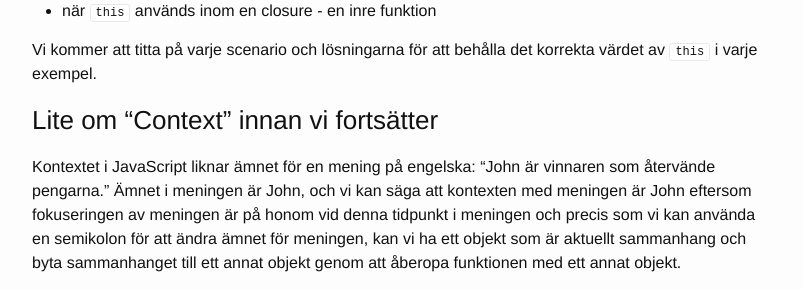
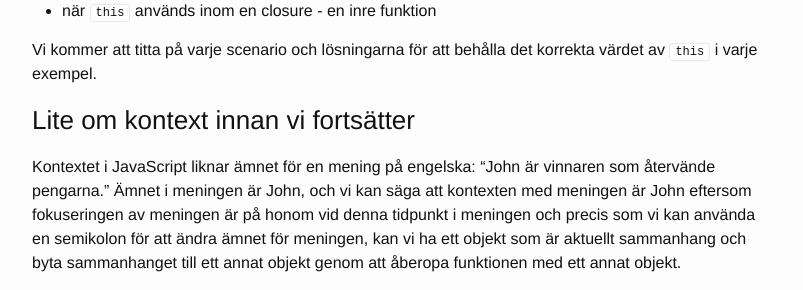
Before and after one commit to develdoe/develdoe.github.io, a Jekyll site: the page built from _posts/2017-11-02-javascript-this.md, in a window 1280 px wide and 900 px high, scrolled down 3034 px. Shown: the part 155-445 px from the top of the window, without its empty margins (238-1041 px from the left). Built offline with Jekyll 4.4.1, drawn with Linux system fonts in a browser that asks for light colours.

Commit message:
Update 2017-11-02-javascript-this.md

```diff
--- a/_posts/2017-11-02-javascript-this.md
+++ b/_posts/2017-11-02-javascript-this.md
@@ -125,7 +125,7 @@ person.showfullname() // => Ilona Ray
 
 Vi kommer att titta på varje scenario och lösningarna för att behålla det korrekta värdet av `this` i varje exempel.
 
-### Lite om "Context" innan vi fortsätter
+### Lite om kontext innan vi fortsätter
 
 Kontextet i JavaScript liknar ämnet för en mening på engelska: "John är vinnaren som återvände pengarna." Ämnet i meningen är John, och vi kan säga att kontexten med meningen är John eftersom fokuseringen av meningen är på honom vid denna tidpunkt i meningen och precis som vi kan använda en semikolon för att ändra ämnet för meningen, kan vi ha ett objekt som är aktuellt sammanhang och byta sammanhanget till ett annat objekt genom att åberopa funktionen med ett annat objekt.
 
```
